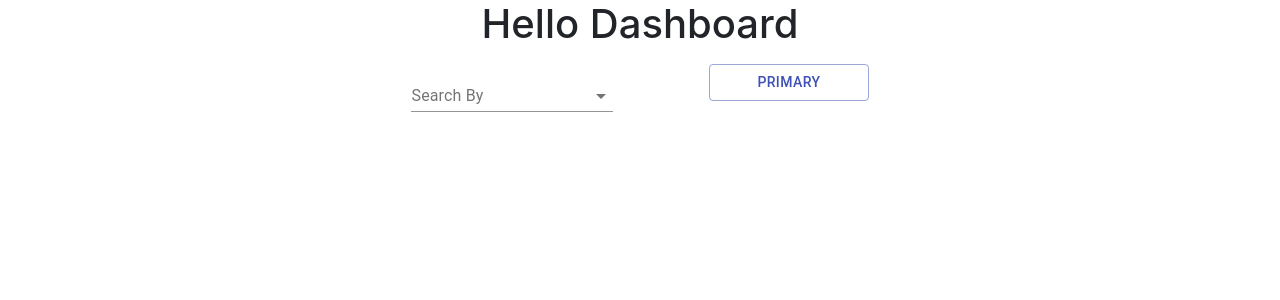
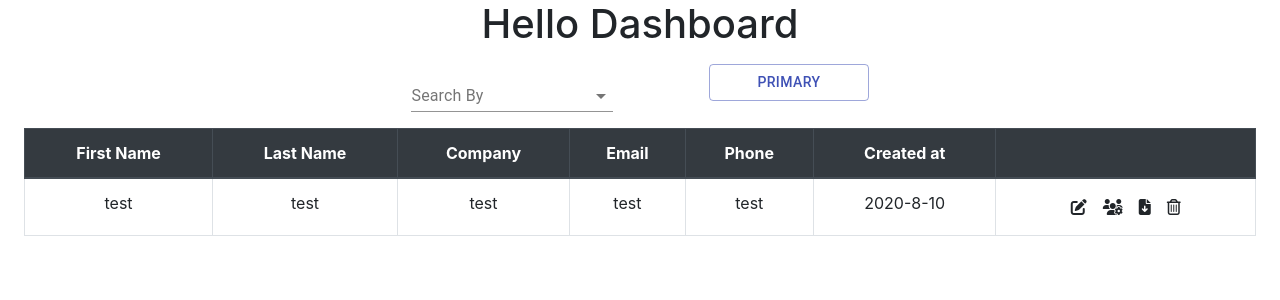
Before and after one commit to jhcxavier/ReactFluxPattern, a React (Create React App) app: page /dashboard in a window 1280 px wide. Shown: the top 300 px of the page. Built offline with nearby package versions, Linux system fonts and the light colour scheme.

Commit message:
creating list

```diff
--- a/public/index.html
+++ b/public/index.html
@@ -40,6 +40,7 @@
       To begin the development, run `npm start` or `yarn start`.
       To create a production bundle, use `npm run build` or `yarn build`.
     -->
+  <script src="https://kit.fontawesome.com/c6b6346bc5.js" crossorigin="anonymous"></script>
 </body>
 
 </html>
--- /dev/null
+++ b/src/components/listOfContacts.js
@@ -0,0 +1,49 @@
+import React from "react";
+
+const ListOfContacts = () => {
+    const today = new Date();
+    // let time = today.getMonth + "/" + today.getDay + "/" + today.getFullYear + " " + today.getHours() + ":" + today.getMinutes()
+    var date = today.getFullYear() + '-' + (today.getMonth() + 1) + '-' + today.getDate();
+
+    return (
+        <div>
+            <table className="table table-bordered mt-2 pt-5">
+                <thead className="thead-dark">
+                    <tr>
+                        <th scope="col">First Name</th>
+                        <th scope="col">Last Name</th>
+                        <th scope="col">Company</th>
+                        <th scope="col">Email</th>
+                        <th scope="col">Phone</th>
+                        <th scope="col">Created at</th>
+                        <th scope="col">{' '}</th>
+                    </tr>
+                </thead>
+                <tbody className="tbody-dark">
+
+                    <tr>
+                        <td>test</td>
+                        <td>test</td>
+                        <td>test</td>
+                        <td>test</td>
+                        <td>test</td>
+                        <td>{date}</td>
+                        <td>
+
+                            <i id='tooltip' className="fas fa-edit p-2"></i>
+
+                            <i className="fas fa-users-cog p-2"></i>
+
+                            <i className="fas fa-file-download p-2"></i>
+
+
+                            <i className="far fa-trash-alt p-2" ></i>
+                        </td>
+                    </tr>
+
+                </tbody>
+            </table>
+        </div>
+    )
+}
+export default ListOfContacts;
--- a/src/views/dashboard.js
+++ b/src/views/dashboard.js
@@ -11,6 +11,7 @@ import InputBase from '@material-ui/core/InputBase';
 import Button from '@material-ui/core/Button';
 import { Typography } from '@material-ui/core';
 import AddContact from '../components/addContact';
+import ListOfContacts from '../components/listOfContacts';
 
 const BootstrapInput = withStyles((theme) => ({
     root: {
@@ -96,6 +97,7 @@ const Dashboard = () => {
                 </Button>
             </form>
             <div>{addContact}</div>
+            <ListOfContacts />
         </Container>
     )
 }
```
